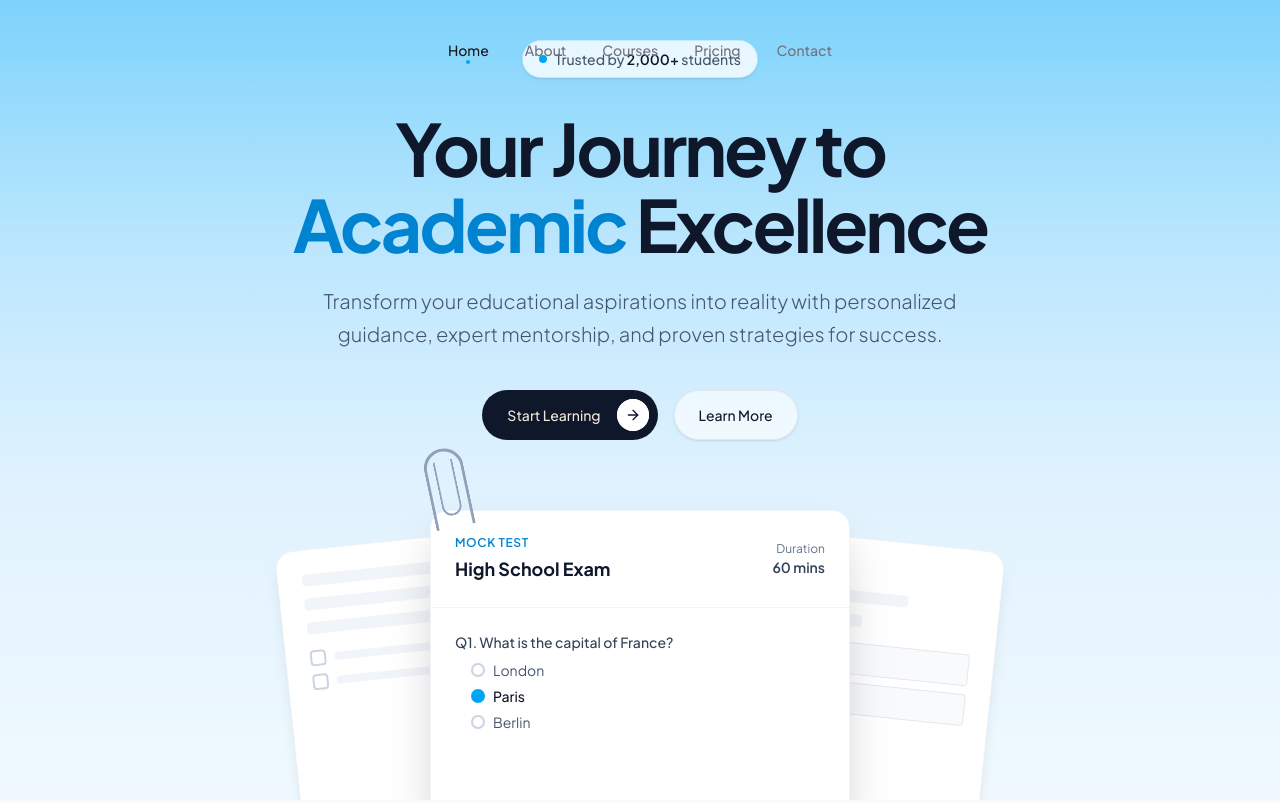
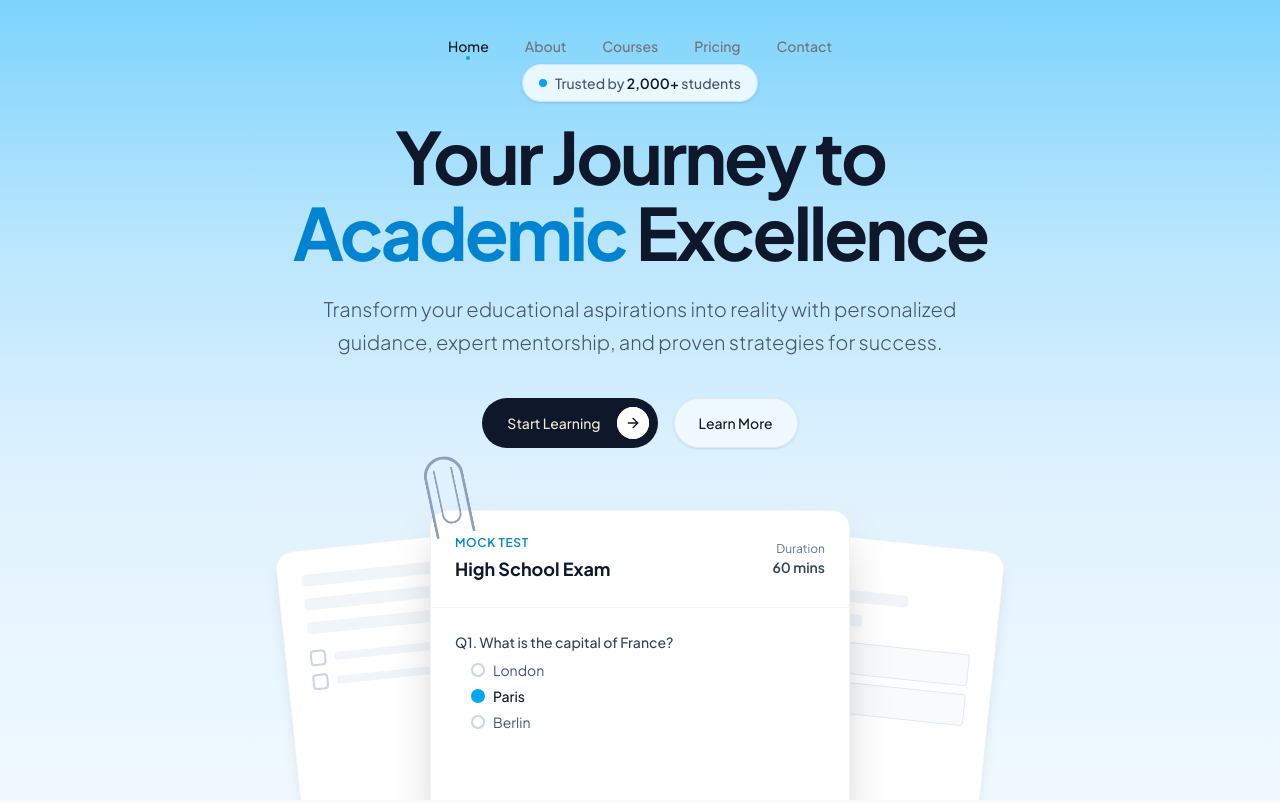
Before and after one commit to parshav92/mocktest-freelance, a Next.js app: page / in a window 1280 px wide. Shown: the top 802 px of the page. Built offline with nearby package versions, Linux system fonts and the light colour scheme.

Commit message:
minor ui fixes

```diff
--- a/app/auth/page.tsx
+++ b/app/auth/page.tsx
@@ -14,7 +14,6 @@ import {
     BookOpen,
     Award,
     TrendingUp,
-    Home,
 } from "lucide-react";
 import { useRouter } from "next/navigation";
 import Link from "next/link";
@@ -274,7 +273,7 @@ export default function AuthPage() {
                         href="/"
                         className="lg:hidden absolute top-4 left-4 inline-flex items-center gap-2 px-3 py-1.5 rounded-full bg-slate-100 text-slate-700 text-sm font-medium hover:bg-slate-200 transition-colors"
                     >
-                        <Home className="w-4 h-4" />
+                        <ArrowLeft className="w-4 h-4" />
                         Home
                     </Link>
 
--- a/components/landing/hero-section.tsx
+++ b/components/landing/hero-section.tsx
@@ -19,7 +19,7 @@ const HeroSection = () => {
             <div className="relative z-10 flex-1 flex items-center justify-center px-6 md:px-12 lg:px-20">
                 <div className="max-w-4xl mx-auto text-center">
                     {/* Label */}
-                    <div className="animate-fade-in-up inline-flex items-center gap-2 px-4 py-2 rounded-full bg-white/80 backdrop-blur-sm border border-sky-200/80 shadow-sm mb-8 hover:shadow-md transition-shadow duration-300">
+                    <div className="animate-fade-in-up inline-flex items-center gap-2 px-4 py-2 rounded-full bg-white/80 backdrop-blur-sm border border-sky-200/80 shadow-sm md:mt-8 mb-4 hover:shadow-md transition-shadow duration-300">
                         <span className="relative flex h-2 w-2">
                             <span className="animate-ping absolute inline-flex h-full w-full rounded-full bg-sky-400 opacity-75"></span>
                             <span className="relative inline-flex rounded-full h-2 w-2 bg-sky-500"></span>
@@ -85,7 +85,7 @@ const HeroSection = () => {
             <div className="relative z-10 w-full mt-auto">
                 <div className="relative max-w-6xl mx-auto px-6 md:px-12 lg:px-20">
                     {/* Paper Clip */}
-                    <div className="absolute left-1/3 -translate-x-1/2 -top-8 z-20">
+                    <div className="absolute left-16 md:left-1/3 md:-translate-x-1/2 -top-6 z-20">
                         <div
                             className="relative"
                             style={{ transform: "rotate(-12deg)" }}
--- a/components/navbar.tsx
+++ b/components/navbar.tsx
@@ -4,7 +4,7 @@ import { useState, useEffect } from "react";
 import Link from "next/link";
 import { usePathname } from "next/navigation";
 import { cn } from "@/lib/utils";
-import { Menu, X, ChevronRight } from "lucide-react";
+import { Menu, X } from "lucide-react";
 import { Button } from "@/components/ui/button";
 
 const navLinks = [
@@ -50,10 +50,10 @@ const Navbar = () => {
                 scrolled ? "py-3" : "py-5",
             )}
         >
-            <div className="max-w-6xl w-fit mx-auto px-6">
+            <div className="max-w-6xl w-fit ml-auto md:mx-auto px-6">
                 <nav
                     className={cn(
-                        "relative flex items-center justify-between md:justify-center px-6 py-3 rounded-2xl transition-all duration-500",
+                        "relative flex items-center justify-between md:justify-center px-4 py-2 rounded-2xl transition-all duration-500",
                         scrolled
                             ? "bg-white/80 backdrop-blur-xl shadow-lg shadow-black/[0.03]"
                             : "bg-transparent",
```
